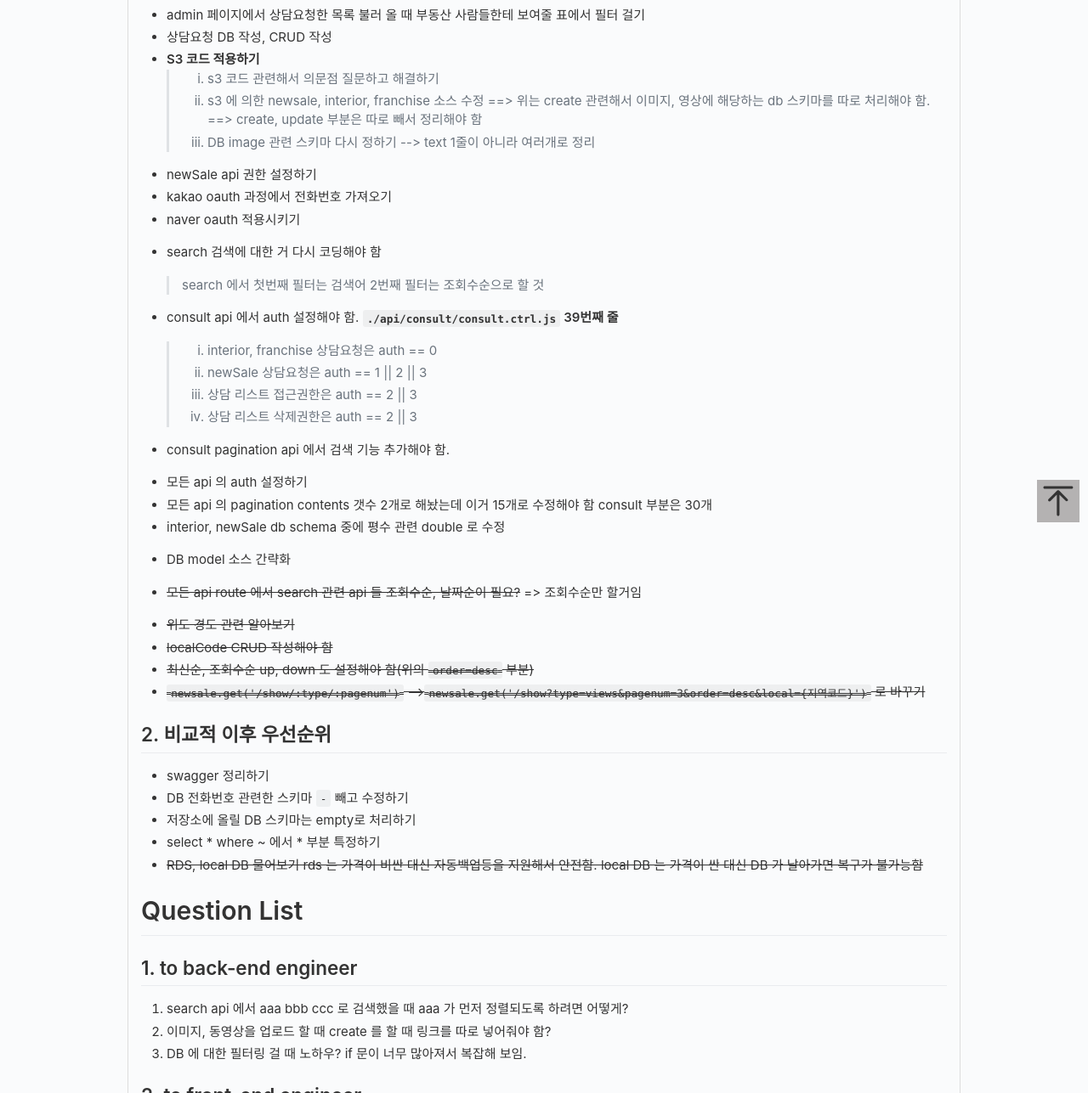
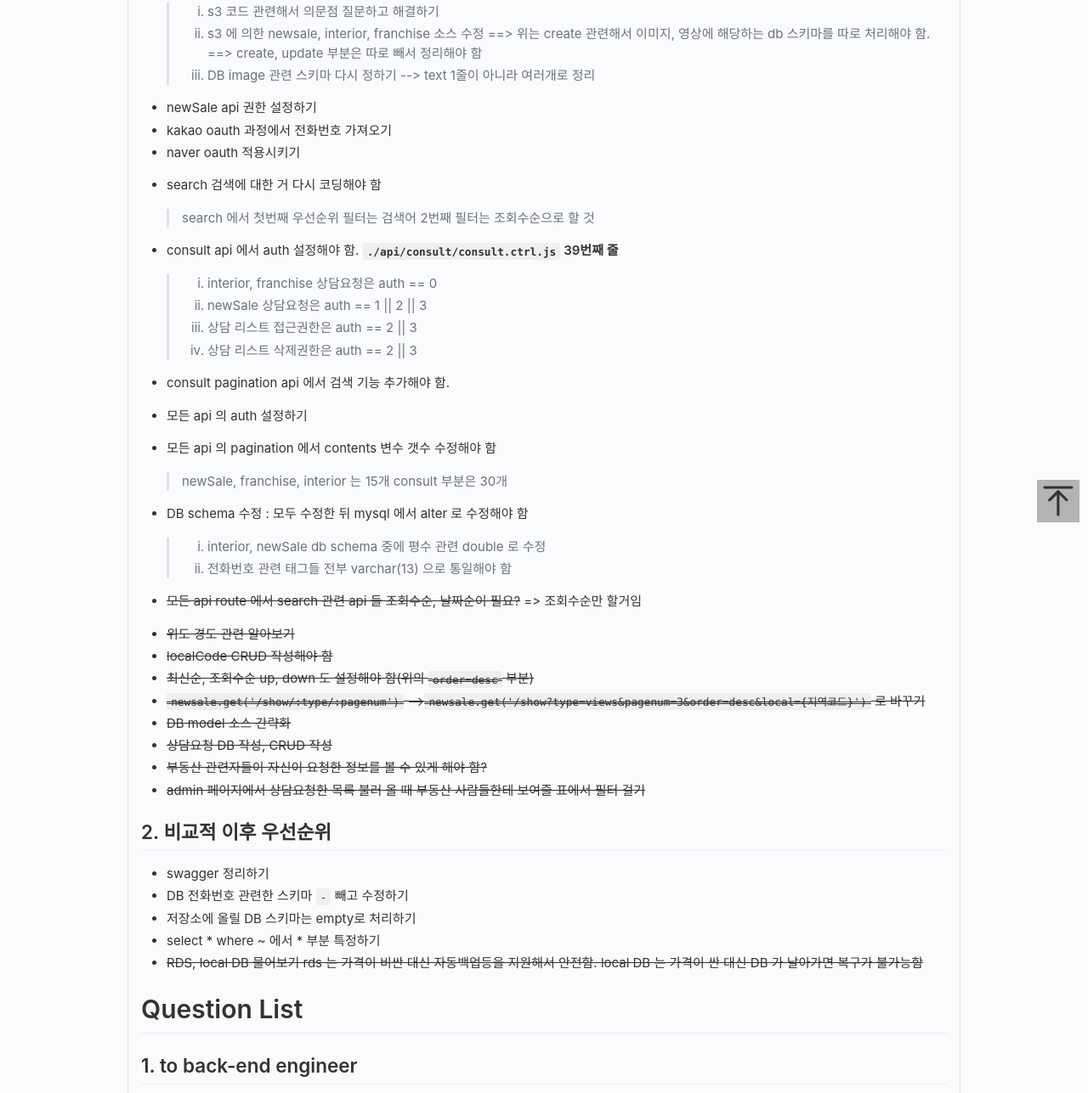
Before and after one commit to jeahun10717/gusangWeb, a website: page README.html in a window 1280 px wide. Shown: the part 175-1462 px from the top of the page at 85% size. Drawn offline with Linux system fonts and the light colour scheme.

Commit message:
DB schema modify 1st upload

```diff
--- a/README.html
+++ b/README.html
@@ -24,9 +24,6 @@
 <body><div id="readme" class="container"><article class="markdown-body entry-content"><h1 id="todo-list">TODO List</h1>
 <h2 id="1-">1. &#xC774;&#xBC88; &#xC8FC; &#xB0B4;&#xB85C; &#xD574;&#xACB0;</h2>
 <ul>
-<li>&#xBD80;&#xB3D9;&#xC0B0; &#xAD00;&#xB828;&#xC790;&#xB4E4;&#xC774; &#xC790;&#xC2E0;&#xC774; &#xC694;&#xCCAD;&#xD55C; &#xC815;&#xBCF4;&#xB97C; &#xBCFC; &#xC218; &#xC788;&#xAC8C; &#xD574;&#xC57C; &#xD568;?</li>
-<li>admin &#xD398;&#xC774;&#xC9C0;&#xC5D0;&#xC11C; &#xC0C1;&#xB2F4;&#xC694;&#xCCAD;&#xD55C; &#xBAA9;&#xB85D; &#xBD88;&#xB7EC; &#xC62C; &#xB54C; &#xBD80;&#xB3D9;&#xC0B0; &#xC0AC;&#xB78C;&#xB4E4;&#xD55C;&#xD14C; &#xBCF4;&#xC5EC;&#xC904; &#xD45C;&#xC5D0;&#xC11C; &#xD544;&#xD130; &#xAC78;&#xAE30;</li>
-<li>&#xC0C1;&#xB2F4;&#xC694;&#xCCAD; DB &#xC791;&#xC131;, CRUD &#xC791;&#xC131;</li>
 <li><strong>S3 &#xCF54;&#xB4DC; &#xC801;&#xC6A9;&#xD558;&#xAE30;</strong><blockquote>
 <ol>
 <li>s3 &#xCF54;&#xB4DC; &#xAD00;&#xB828;&#xD574;&#xC11C; &#xC758;&#xBB38;&#xC810; &#xC9C8;&#xBB38;&#xD558;&#xACE0; &#xD574;&#xACB0;&#xD558;&#xAE30;</li>
@@ -42,7 +39,7 @@
 <li>naver oauth &#xC801;&#xC6A9;&#xC2DC;&#xD0A4;&#xAE30;</li>
 <li><p>search &#xAC80;&#xC0C9;&#xC5D0; &#xB300;&#xD55C; &#xAC70; &#xB2E4;&#xC2DC; &#xCF54;&#xB529;&#xD574;&#xC57C; &#xD568;</p>
 <blockquote>
-<p>search &#xC5D0;&#xC11C; &#xCCAB;&#xBC88;&#xC9F8; &#xD544;&#xD130;&#xB294; &#xAC80;&#xC0C9;&#xC5B4; 2&#xBC88;&#xC9F8; &#xD544;&#xD130;&#xB294; &#xC870;&#xD68C;&#xC218;&#xC21C;&#xC73C;&#xB85C; &#xD560; &#xAC83;</p>
+<p>search &#xC5D0;&#xC11C; &#xCCAB;&#xBC88;&#xC9F8; &#xC6B0;&#xC120;&#xC21C;&#xC704; &#xD544;&#xD130;&#xB294; &#xAC80;&#xC0C9;&#xC5B4; 2&#xBC88;&#xC9F8; &#xD544;&#xD130;&#xB294; &#xC870;&#xD68C;&#xC218;&#xC21C;&#xC73C;&#xB85C; &#xD560; &#xAC83;</p>
 </blockquote>
 </li>
 <li><p>consult api &#xC5D0;&#xC11C; auth &#xC124;&#xC815;&#xD574;&#xC57C; &#xD568;. <strong><code>./api/consult/consult.ctrl.js</code> 39&#xBC88;&#xC9F8; &#xC904;</strong></p>
@@ -57,11 +54,21 @@
 </li>
 <li><p>consult pagination api &#xC5D0;&#xC11C; &#xAC80;&#xC0C9; &#xAE30;&#xB2A5; &#xCD94;&#xAC00;&#xD574;&#xC57C; &#xD568;.</p>
 </li>
-<li>&#xBAA8;&#xB4E0; api &#xC758; auth &#xC124;&#xC815;&#xD558;&#xAE30;</li>
-<li>&#xBAA8;&#xB4E0; api &#xC758; pagination contents &#xAC2F;&#xC218; 2&#xAC1C;&#xB85C; &#xD574;&#xB1A8;&#xB294;&#xB370; &#xC774;&#xAC70; 15&#xAC1C;&#xB85C; &#xC218;&#xC815;&#xD574;&#xC57C; &#xD568;
-consult &#xBD80;&#xBD84;&#xC740; 30&#xAC1C;</li>
+<li><p>&#xBAA8;&#xB4E0; api &#xC758; auth &#xC124;&#xC815;&#xD558;&#xAE30;</p>
+</li>
+<li><p>&#xBAA8;&#xB4E0; api &#xC758; pagination &#xC5D0;&#xC11C; contents &#xBCC0;&#xC218; &#xAC2F;&#xC218; &#xC218;&#xC815;&#xD574;&#xC57C; &#xD568;</p>
+<blockquote>
+<p>newSale, franchise, interior &#xB294; 15&#xAC1C;
+consult &#xBD80;&#xBD84;&#xC740; 30&#xAC1C;</p>
+</blockquote>
+</li>
+<li><p>DB schema &#xC218;&#xC815; : &#xBAA8;&#xB450; &#xC218;&#xC815;&#xD55C; &#xB4A4; mysql &#xC5D0;&#xC11C; alter &#xB85C; &#xC218;&#xC815;&#xD574;&#xC57C; &#xD568;</p>
+<blockquote>
+<ol>
 <li>interior, newSale db schema &#xC911;&#xC5D0; &#xD3C9;&#xC218; &#xAD00;&#xB828; double &#xB85C; &#xC218;&#xC815;</li>
-<li><p>DB model &#xC18C;&#xC2A4; &#xAC04;&#xB7B5;&#xD654;</p>
+<li>&#xC804;&#xD654;&#xBC88;&#xD638; &#xAD00;&#xB828; &#xD0DC;&#xADF8;&#xB4E4; &#xC804;&#xBD80; varchar(13) &#xC73C;&#xB85C; &#xD1B5;&#xC77C;&#xD574;&#xC57C; &#xD568;</li>
+</ol>
+</blockquote>
 </li>
 <li><p><del>&#xBAA8;&#xB4E0; api route &#xC5D0;&#xC11C; search &#xAD00;&#xB828; api &#xB4E4; &#xC870;&#xD68C;&#xC218;&#xC21C;, &#xB0A0;&#xC9DC;&#xC21C;&#xC774; &#xD544;&#xC694;?</del> =&gt; &#xC870;&#xD68C;&#xC218;&#xC21C;&#xB9CC; &#xD560;&#xAC70;&#xC784;</p>
 </li>
@@ -70,6 +77,10 @@ consult &#xBD80;&#xBD84;&#xC740; 30&#xAC1C;</li>
 <li><del>&#xCD5C;&#xC2E0;&#xC21C;, &#xC870;&#xD68C;&#xC218;&#xC21C; up, down &#xB3C4; &#xC124;&#xC815;&#xD574;&#xC57C; &#xD568;(&#xC704;&#xC758; <code>order=desc</code> &#xBD80;&#xBD84;)</del></li>
 <li><del><code>newsale.get(&apos;/show/:type/:pagenum&apos;)</code>
 --&gt;<code>newsale.get(&apos;/show?type=views&amp;pagenum=3&amp;order=desc&amp;local={&#xC9C0;&#xC5ED;&#xCF54;&#xB4DC;}&apos;)</code> &#xB85C; &#xBC14;&#xAFB8;&#xAE30;</del></li>
+<li><del>DB model &#xC18C;&#xC2A4; &#xAC04;&#xB7B5;&#xD654;</del></li>
+<li><del>&#xC0C1;&#xB2F4;&#xC694;&#xCCAD; DB &#xC791;&#xC131;, CRUD &#xC791;&#xC131;</del></li>
+<li><del>&#xBD80;&#xB3D9;&#xC0B0; &#xAD00;&#xB828;&#xC790;&#xB4E4;&#xC774; &#xC790;&#xC2E0;&#xC774; &#xC694;&#xCCAD;&#xD55C; &#xC815;&#xBCF4;&#xB97C; &#xBCFC; &#xC218; &#xC788;&#xAC8C; &#xD574;&#xC57C; &#xD568;?</del></li>
+<li><del>admin &#xD398;&#xC774;&#xC9C0;&#xC5D0;&#xC11C; &#xC0C1;&#xB2F4;&#xC694;&#xCCAD;&#xD55C; &#xBAA9;&#xB85D; &#xBD88;&#xB7EC; &#xC62C; &#xB54C; &#xBD80;&#xB3D9;&#xC0B0; &#xC0AC;&#xB78C;&#xB4E4;&#xD55C;&#xD14C; &#xBCF4;&#xC5EC;&#xC904; &#xD45C;&#xC5D0;&#xC11C; &#xD544;&#xD130; &#xAC78;&#xAE30;</del></li>
 </ul>
 <h2 id="2-">2. &#xBE44;&#xAD50;&#xC801; &#xC774;&#xD6C4; &#xC6B0;&#xC120;&#xC21C;&#xC704;</h2>
 <ul>
```
Also changed, not shown: README.md, 3 other files.
